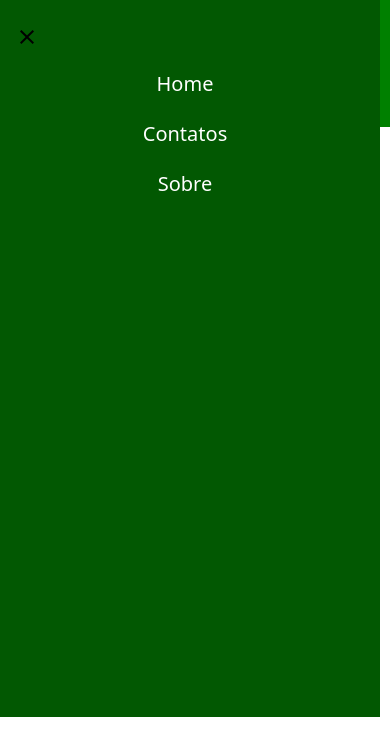
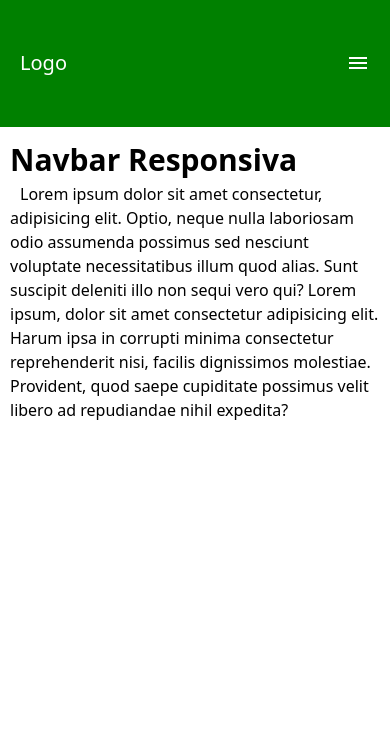
Before and after one commit to istchuk/codigos-istchuk-dw, a plain HTML site: page 4 BIMESTRE/Navbar Responsiva/index.html in a window 390 px wide. Drawn offline with nearby package versions, Linux system fonts and the light colour scheme.

Commit message:
navbar responsiva

```diff
--- a/4 BIMESTRE/Navbar Responsiva/index.html
+++ b/4 BIMESTRE/Navbar Responsiva/index.html
@@ -13,9 +13,9 @@
     <nav class="navbar">
         <ul>
             <li>Logo</li>
-            <li class="navHide">Home</li>
-            <li class="navHide">Sobre</li>
-            <li class="navHide">Contato</li>
+            <li class="hideMobile">Home</li>
+            <li class="hideMobile">Sobre</li>
+            <li class="hideMobile">Contato</li>
             <li id="hamburgerIcon" class="hideDesktop">
                 <a href="#">
                     <svg class="icon" xmlns="http://www.w3.org/2000/svg" height="24" viewBox="0 -960 960 960" width="24"><path d="M120-240v-80h720v80H120Zm0-200v-80h720v80H120Zm0-200v-80h720v80H120Z"/></svg>
--- a/4 BIMESTRE/Navbar Responsiva/styles.css
+++ b/4 BIMESTRE/Navbar Responsiva/styles.css
@@ -52,22 +52,20 @@ main p{
 
 #sidebar {
     position: fixed;
-    top: 0;
-    right: auto;
+    bottom: 0;
+    left: 0;
     height: 85vh;
-    width: 100vw;
-    background-color: rgb(2, 88, 2);
-    backdrop-filter: blur(10px);
+    width: 100%;
+    background-color: rgb(0, 71, 7);
+    display: none;
     flex-direction: column;
-    justify-content: start;
-    align-items: centerc;
-    padding: 15px;
+    justify-content: flex-start;
+    align-items: center;
     z-index: 999;
-
+    padding-top: 20px;
 }
 
-.closeIcon {
-    align-self: flex-end;
+.icon{
     fill: #fff;
 }
 
@@ -75,9 +73,16 @@ main p{
     .hideMobile{
         display: none;
     }
+    #hamburgerIcon {
+        display: block;
+    }
 }
+
 @media (min-width: 768px){
     .hideDesktop {
         display: none;
     }
+    #sidebar {
+        display: none;
+    }
 }
```
